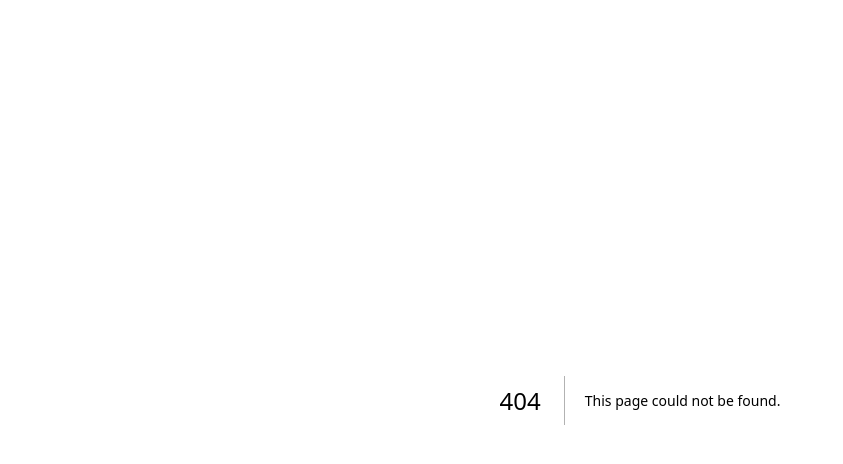
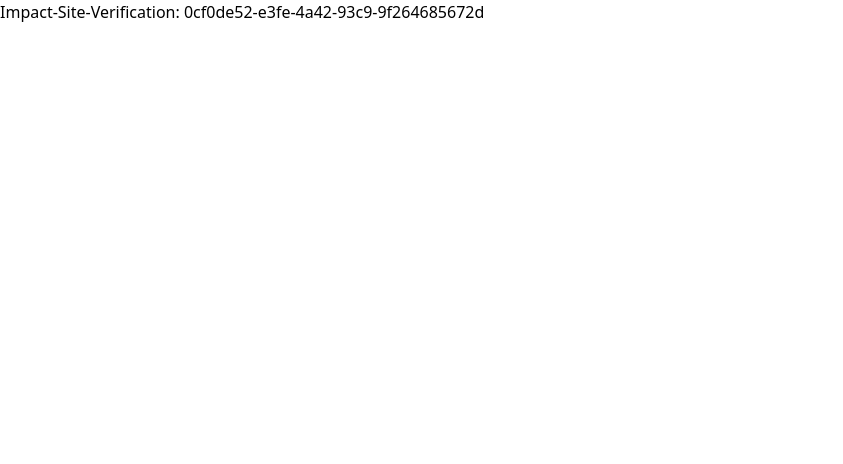
Before and after one commit to daveedkap/ld-true, a Next.js app: page /impact-auth in a window 1280 px wide. Before the commit this address had no page. Shown: the top 464 px of the page, without its empty margins (0-843 px from the left). Built offline with nearby package versions, Linux system fonts and the light colour scheme.

Commit message:
impact auth

```diff
--- a/app/(pages)/dashboard/page.tsx
+++ b/app/(pages)/dashboard/page.tsx
@@ -35,7 +35,6 @@ const categoryGroups = {
 }
 
 export default function DashboardPage() {
-  const router = useRouter() // unused variable
   const [index, setIndex] = useState(0)
   const [manual, setManual] = useState(false)
   const [resumeTimeout, setResumeTimeout] = useState<NodeJS.Timeout | null>(null)
--- /dev/null
+++ b/app/(pages)/impact-auth/page.tsx
@@ -0,0 +1,9 @@
+'use client'
+
+export default function MarketplacesPage() {
+  return (
+      <div>
+        Impact-Site-Verification: 0cf0de52-e3fe-4a42-93c9-9f264685672d
+      </div>
+  )
+}
```
